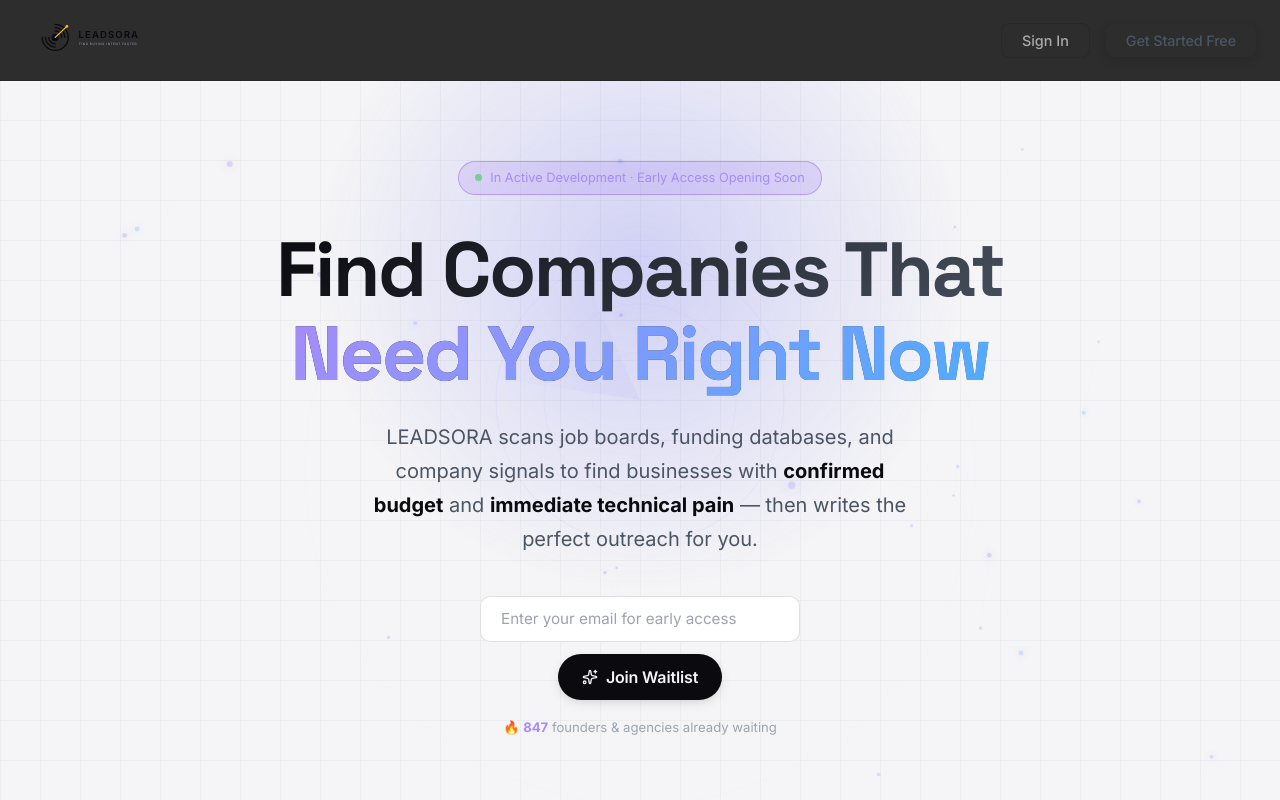
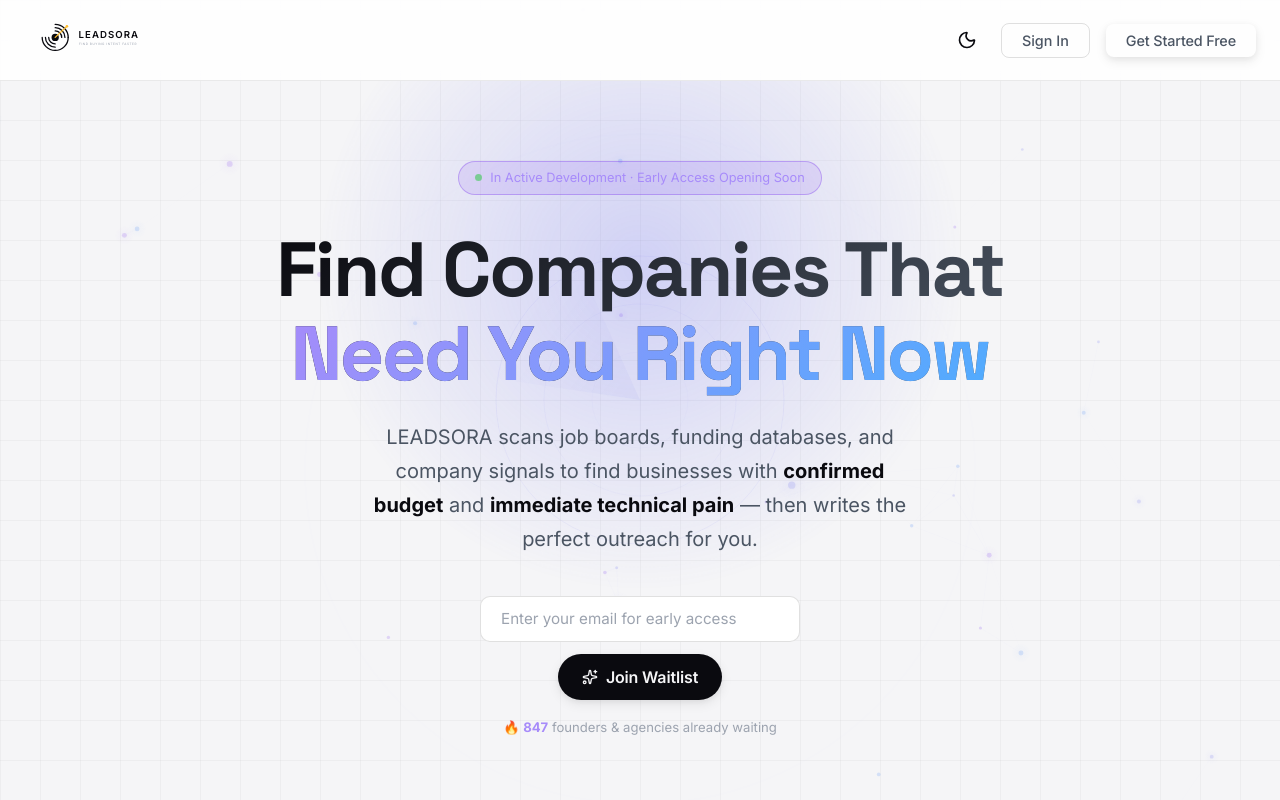
Before and after one commit to harsh200103-pixel/leadsora, a Next.js app: page / in a window 1280 px wide. Shown: the top 800 px of the page. Built offline with nearby package versions, Linux system fonts and the light colour scheme; no server answers.

Commit message:
fix: landing page mobile nav background, most popular badge alignment, and add theme toggle

```diff
--- a/src/app/globals.css
+++ b/src/app/globals.css
@@ -210,7 +210,6 @@ input, select, textarea { font-family: 'Inter', sans-serif; }
   transition: all 0.35s cubic-bezier(0.175, 0.885, 0.32, 1.275);
   box-shadow: 0 8px 32px rgba(0, 0, 0, 0.04), inset 0 1px 0 rgba(255, 255, 255, 0.4);
   position: relative;
-  overflow: hidden;
 }
 .glass-card::before {
   content: '';
--- a/src/components/MobileNav.tsx
+++ b/src/components/MobileNav.tsx
@@ -1,31 +1,36 @@
 "use client";
 import { useState } from 'react';
 import { useRouter } from 'next/navigation';
-import { Menu, X } from 'lucide-react';
+import { Menu, X, Sun, Moon } from 'lucide-react';
 import Logo from './Logo';
+import { useTheme } from '../app/context/ThemeContext';
 
 export default function MobileNav() {
   const [open, setOpen] = useState(false);
   const router = useRouter();
+  const { theme, toggleTheme } = useTheme();
 
   const go = (path: string) => { setOpen(false); router.push(path); };
 
   return (
     <nav style={{
       display: 'flex', justifyContent: 'space-between', alignItems: 'center',
-      padding: '0.875rem 1.5rem', borderBottom: '1px solid #27272a',
-      background: 'rgba(10,10,10,0.85)', backdropFilter: 'blur(12px)',
+      padding: '0.875rem 1.5rem', borderBottom: '1px solid var(--nav-border)',
+      background: 'var(--nav-bg)', backdropFilter: 'blur(12px)',
       position: 'sticky', top: 0, zIndex: 200,
     }}>
       <Logo style={{ height: '52px', width: 'auto', cursor: 'pointer' }} />
 
       {/* Desktop links */}
       <div style={{ display: 'flex', alignItems: 'center', gap: '1rem' }} className="desktop-nav-links">
+        <button onClick={toggleTheme} style={{ background: 'none', border: 'none', color: 'var(--text-primary)', cursor: 'pointer', padding: '0.5rem', display: 'flex', alignItems: 'center' }} title={theme === 'light' ? 'Switch to Dark Mode' : 'Switch to Light Mode'}>
+          {theme === 'light' ? <Moon size={20} /> : <Sun size={20} />}
+        </button>
         <button
           onClick={() => go('/login')}
-          style={{ padding: '0.5rem 1.25rem', background: 'transparent', border: '1px solid var(--input-border)', borderRadius: '8px', color: '#aaa', fontSize: '0.9rem', cursor: 'pointer', fontFamily: "'Inter', sans-serif", transition: 'all 0.2s' }}
-          onMouseOver={e => { (e.currentTarget as HTMLElement).style.borderColor = '#fff'; (e.currentTarget as HTMLElement).style.color = '#fff'; }}
-          onMouseOut={e => { (e.currentTarget as HTMLElement).style.borderColor = '#333'; (e.currentTarget as HTMLElement).style.color = '#aaa'; }}
+          style={{ padding: '0.5rem 1.25rem', background: 'transparent', border: '1px solid var(--input-border)', borderRadius: '8px', color: 'var(--text-secondary)', fontSize: '0.9rem', cursor: 'pointer', fontFamily: "'Inter', sans-serif", transition: 'all 0.2s' }}
+          onMouseOver={e => { (e.currentTarget as HTMLElement).style.borderColor = 'var(--text-primary)'; (e.currentTarget as HTMLElement).style.color = 'var(--text-primary)'; }}
+          onMouseOut={e => { (e.currentTarget as HTMLElement).style.borderColor = 'var(--input-border)'; (e.currentTarget as HTMLElement).style.color = 'var(--text-secondary)'; }}
         >Sign In</button>
         <button className="btn-primary" onClick={() => go('/signup')} style={{ padding: '0.5rem 1.25rem', fontSize: '0.9rem' }}>
           Get Started Free
@@ -46,10 +51,13 @@ export default function MobileNav() {
       {open && (
         <div style={{
           position: 'absolute', top: '100%', left: 0, right: 0,
-          background: 'rgba(10,10,10,0.97)', backdropFilter: 'blur(20px)',
-          borderBottom: '1px solid #27272a', padding: '1.5rem',
+          background: 'var(--bg)', backdropFilter: 'blur(20px)',
+          borderBottom: '1px solid var(--border)', padding: '1.5rem',
           display: 'flex', flexDirection: 'column', gap: '1rem', zIndex: 200,
         }}>
+          <button onClick={toggleTheme} style={{ width: '100%', padding: '0.875rem', background: 'transparent', border: '1px solid var(--input-border)', borderRadius: '10px', color: 'var(--text-primary)', fontSize: '1rem', cursor: 'pointer', fontFamily: "'Inter', sans-serif", display: 'flex', alignItems: 'center', justifyContent: 'center', gap: '0.5rem' }}>
+            {theme === 'light' ? <><Moon size={18}/> Switch to Dark Mode</> : <><Sun size={18}/> Switch to Light Mode</>}
+          </button>
           <button onClick={() => go('/login')} style={{ width: '100%', padding: '0.875rem', background: 'transparent', border: '1px solid var(--input-border)', borderRadius: '10px', color: 'var(--text-primary)', fontSize: '1rem', cursor: 'pointer', fontFamily: "'Inter', sans-serif" }}>
             Sign In
           </button>
```
